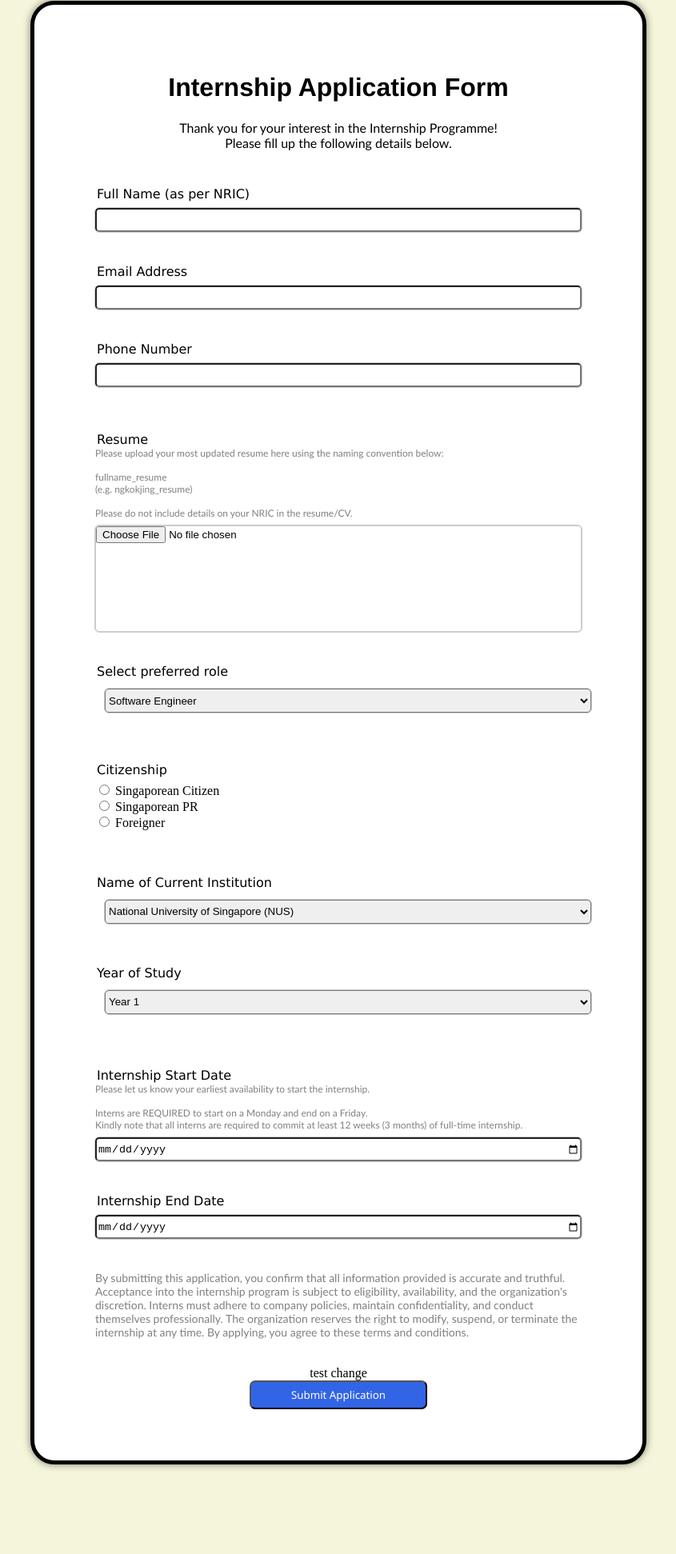
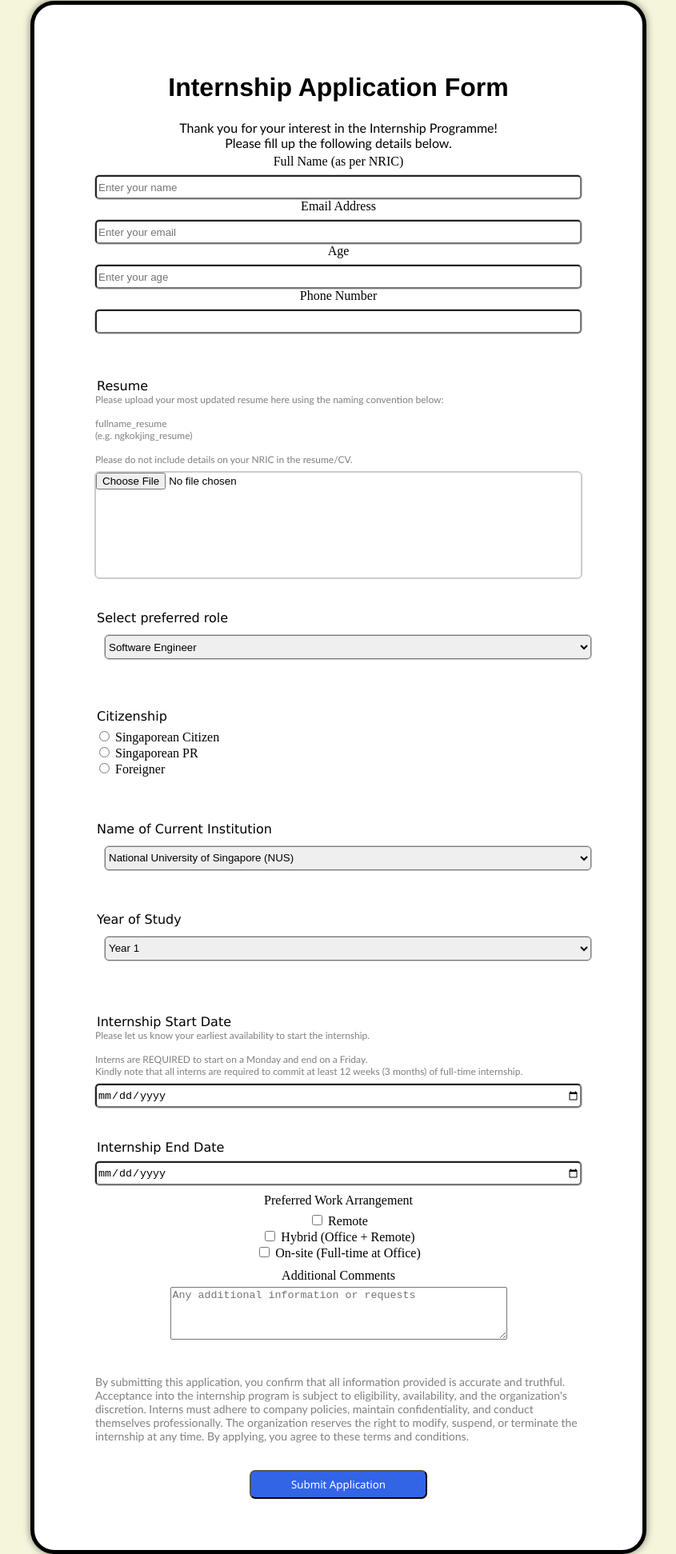
Before and after one commit to IteratorInnovator/internship-form-project, a plain HTML site: page index.html in a window 1280 px wide. Shown: the part 63-2006 px from the top of the page at 80% size, without its empty margins (217-1062 px from the left). Before the commit the page ends 1958 px from the top, so only its background shows below. Drawn offline with Linux system fonts and the light colour scheme.

Commit message:
Add textarea and checkbox elements

```diff
--- a/index.html
+++ b/index.html
@@ -11,19 +11,23 @@
         <h1 id="title">Internship Application Form</h1>
         <p class="miscellaneous" id="description">Thank you for your interest in the Internship Programme!</p>
         <p class="miscellaneous" id="description">Please fill up the following details below.</p>
-        <form id="survey-form" method="post">
+        <form id="survey-form" action="#" method="post">
             <fieldset class="input_text_fieldset">
 
-                <label for="name"><legend>Full Name (as per NRIC)</legend>
-                    <input type="text" name="fullname" id="name" required>
+                <label for="name" id="name-label">Full Name (as per NRIC)
+                    <input type="text" name="fullname" id="name" placeholder="Enter your name" required>
                 </label>
 
-                <label for="email"><legend>Email Address</legend>
-                    <input type="email" name="email" id="email" required>
+                <label for="email" id="email-label">Email Address
+                    <input type="email" name="email" id="email" placeholder="Enter your email" required>
                 </label>
 
-                <label for="phone_number"><legend>Phone Number</legend>
-                    <input type="phone_number" name="phone_number" id="phone_number" required>
+                <label for="number" id="number-label">Age
+                    <input type="number" name="phone_number" id="number" min="10" max="100" placeholder="Enter your age" required>
+                </label>
+
+                <label for="phone_number">Phone Number
+                    <input type="text" name="phone_number" id="phone_number" required>
                 </label>
 
             </fieldset>
@@ -38,12 +42,13 @@
                     </p>
                     <input type="file" name="resume" id="drop_area" required>
                 </label>
-                <label for="role"><legend>Select preferred role</legend>
+
+                <label for="role" id="dropdown"><legend>Select preferred role</legend>
                     <select name="preferred_role" id="role" required>
                         <option value="1">Software Engineer</option>
                         <option value="2">UI/UX Designer</option>
                         <option value="3">Business Analyst</option>
-                        <option value="4">Devops Engineer</option>
+                        <option value="4">DevOps Engineer</option>
                         <option value="5">AI Engineer</option>
                         <option value="6">Product Manager</option>
                     </select>
@@ -53,17 +58,15 @@
 
             <fieldset class="citizenship_fieldset">
                 <legend>Citizenship</legend>
-                    <label for="SG"><input type="radio" name="citizenship" id="SG">
+                <label for="SG"><input type="radio" name="citizenship" id="SG" value="SG">
                     Singaporean Citizen
                 </label><br>
-                    <label for="PR"><input type="radio" name="citizenship" id="PR">
+                <label for="PR"><input type="radio" name="citizenship" id="PR" value="PR">
                     Singaporean PR
                 </label><br>
-                    <label for="FR"><input type="radio" name="citizenship" id="FR">
+                <label for="FR"><input type="radio" name="citizenship" id="FR" value="FR">
                     Foreigner
                 </label><br>
-                </label>
-
             </fieldset>
 
             <fieldset class="education_fieldset">
@@ -78,7 +81,6 @@
                         <option value="SUSS">Singapore University of Social Sciences (SUSS)</option>
                         <option value="SIM">Singapore Institute of Management (SIM)</option>
                     </select>
-
                 </label>
 
                 <label for="year_of_study"><legend>Year of Study</legend>
@@ -104,18 +106,43 @@
                     </p>
                     <input type="date" name="start_date" id="start_date" placeholder="DD/MM/YYYY">
                 </label>
+
                 <label for="end_date"><legend>Internship End Date</legend>
                     <input type="date" name="end_date" id="end_date" placeholder="DD/MM/YYYY">
                 </label>
 
             </fieldset>
 
+            <!-- Added Checkboxes -->
+            <fieldset class="checkbox_fieldset">
+                <legend>Preferred Work Arrangement</legend>
+                <label for="remote">
+                    <input type="checkbox" name="work_arrangement" id="remote" value="Remote">
+                    Remote
+                </label><br>
+                <label for="hybrid">
+                    <input type="checkbox" name="work_arrangement" id="hybrid" value="Hybrid">
+                    Hybrid (Office + Remote)
+                </label><br>
+                <label for="onsite">
+                    <input type="checkbox" name="work_arrangement" id="onsite" value="On-site">
+                    On-site (Full-time at Office)
+                </label>
+            </fieldset>
+
+            <!-- Added Textarea -->
+            <fieldset class="textarea_fieldset">
+                <legend>Additional Comments</legend>
+                <label for="comments">
+                    <textarea name="comments" id="comments" rows="4" cols="50" placeholder="Any additional information or requests"></textarea>
+                </label>
+            </fieldset>
+
             <fieldset>
                 <p class="terms_and_conditions">By submitting this application, you confirm that all information provided is accurate and truthful. Acceptance into the internship program is subject to eligibility, availability, and the organization's discretion. Interns must adhere to company policies, maintain confidentiality, and conduct themselves professionally. The organization reserves the right to modify, suspend, or terminate the internship at any time. By applying, you agree to these terms and conditions.</p>
             </fieldset>
-        <p>test change</p>
 
-            <input type="submit" value="Submit Application">
+            <input type="submit" value="Submit Application" id="submit">
         </form>
     </div>
 </body>
```
Lines whose indentation alone changed are shown as unchanged.
